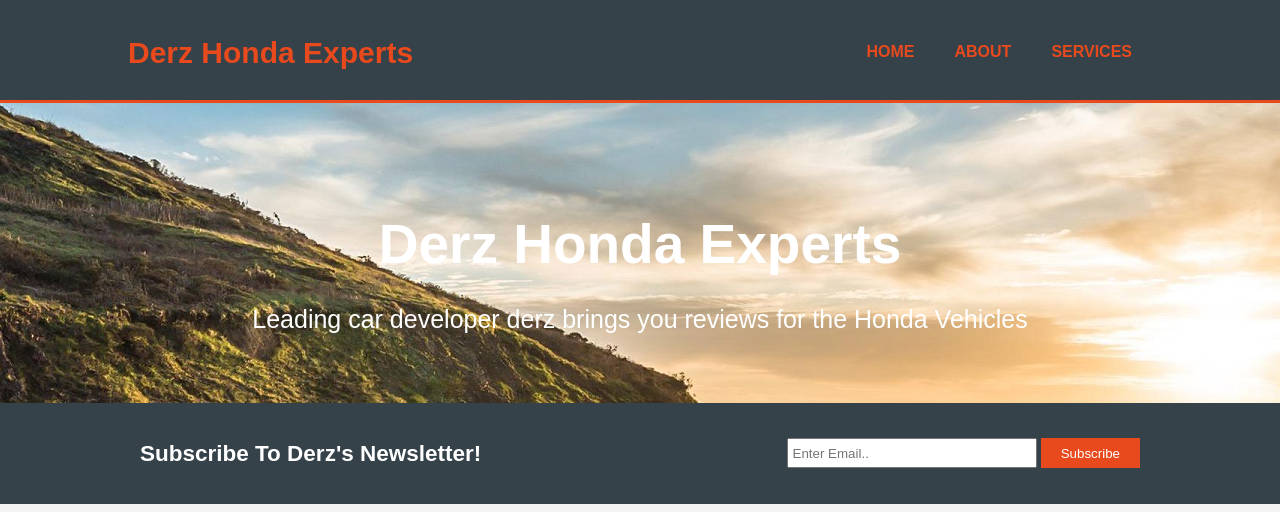
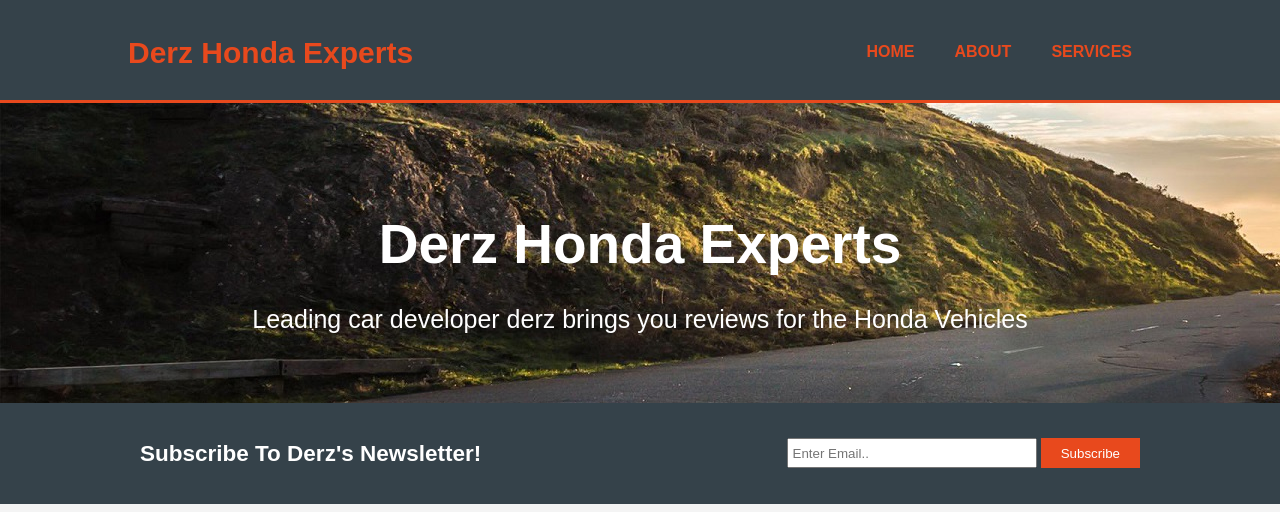
Before and after one commit to Kraeter/CowzHD.github.io, a plain HTML site: page index.html in a window 1280 px wide. Shown: the top 512 px of the page. Drawn offline with Linux system fonts and the light colour scheme.

Commit message:
Update style.css

```diff
--- a/style.css
+++ b/style.css
@@ -75,7 +75,7 @@
 
 .showcase{
     min-height: 300px;
-    background:url(./img/road.jpg) no-repeat -550px;
+    background:url(./img/road.jpg) no-repeat 0 -550px;
     text-align: center;
     color:#ffffff;
 }
```
